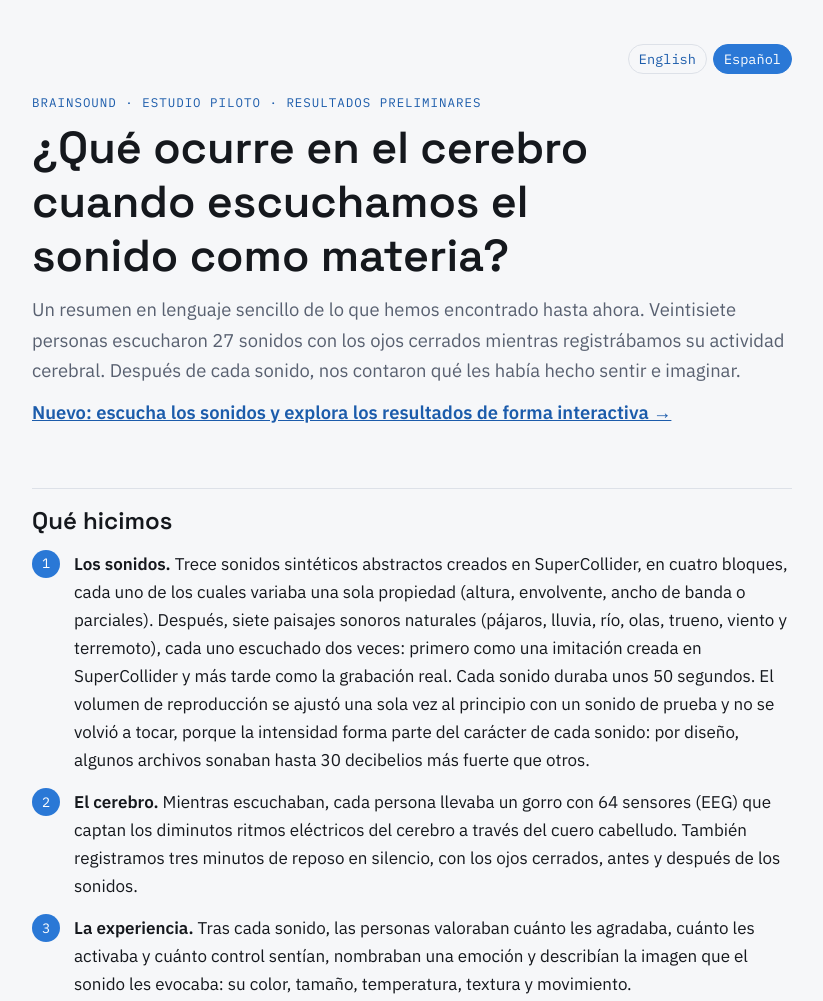
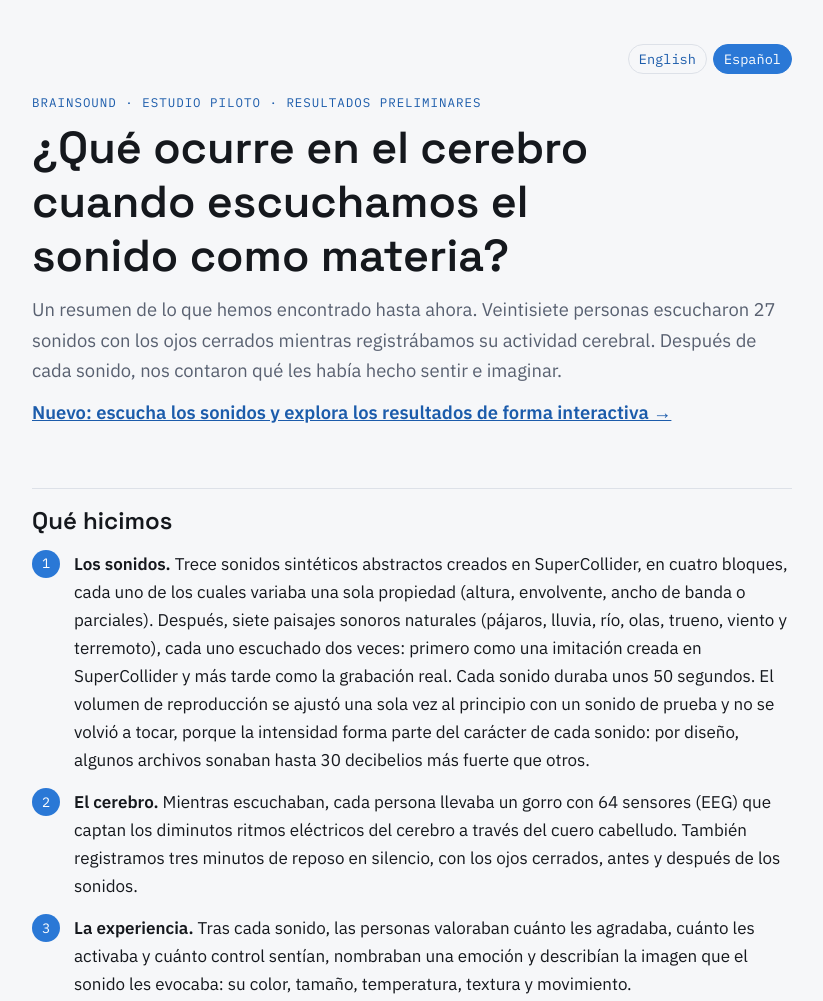
Before and after one commit to JGomPil/BrainSound, a plain HTML site: page es/index.html in a window 1280 px wide. Shown: the top 1001 px of the page, without its empty margins (228-1051 px from the left). Drawn offline with Linux system fonts and the light colour scheme.

Commit message:
Remove 'plain-language' wording from the lede (EN/ES)
Co-Authored-By: Claude Opus 5.5 <noreply@anthropic.com>

```diff
--- a/es/index.html
+++ b/es/index.html
@@ -101,7 +101,7 @@ footer { margin-top: 60px; padding-top: 16px; border-top: 1px solid var(--line);
 <header>
   <div class="eyebrow">BrainSound · estudio piloto · resultados preliminares</div>
   <h1>¿Qué ocurre en el cerebro cuando escuchamos el sonido como materia?</h1>
-  <p class="lede">Un resumen en lenguaje sencillo de lo que hemos encontrado hasta ahora. Veintisiete personas escucharon 27 sonidos con los ojos cerrados mientras registrábamos su actividad cerebral. Después de cada sonido, nos contaron qué les había hecho sentir e imaginar.</p>
+  <p class="lede">Un resumen de lo que hemos encontrado hasta ahora. Veintisiete personas escucharon 27 sonidos con los ojos cerrados mientras registrábamos su actividad cerebral. Después de cada sonido, nos contaron qué les había hecho sentir e imaginar.</p>
   <p class="lede"><a href="explore/"><b>Nuevo: escucha los sonidos y explora los resultados de forma interactiva →</b></a></p>
 </header>
 
```
Also changed, not shown: index.html (+1 -1 lines).
